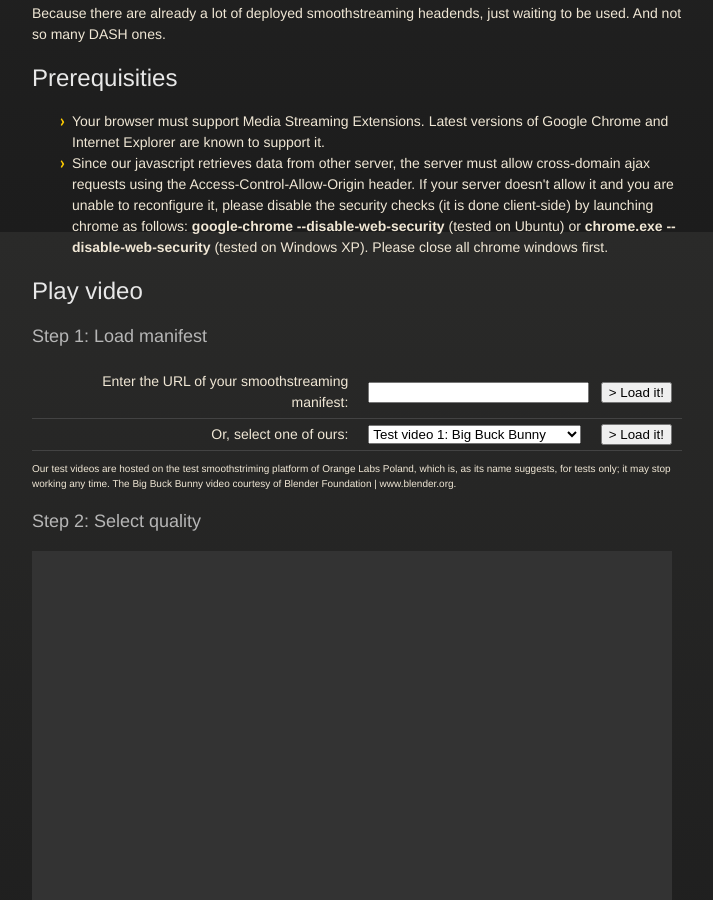
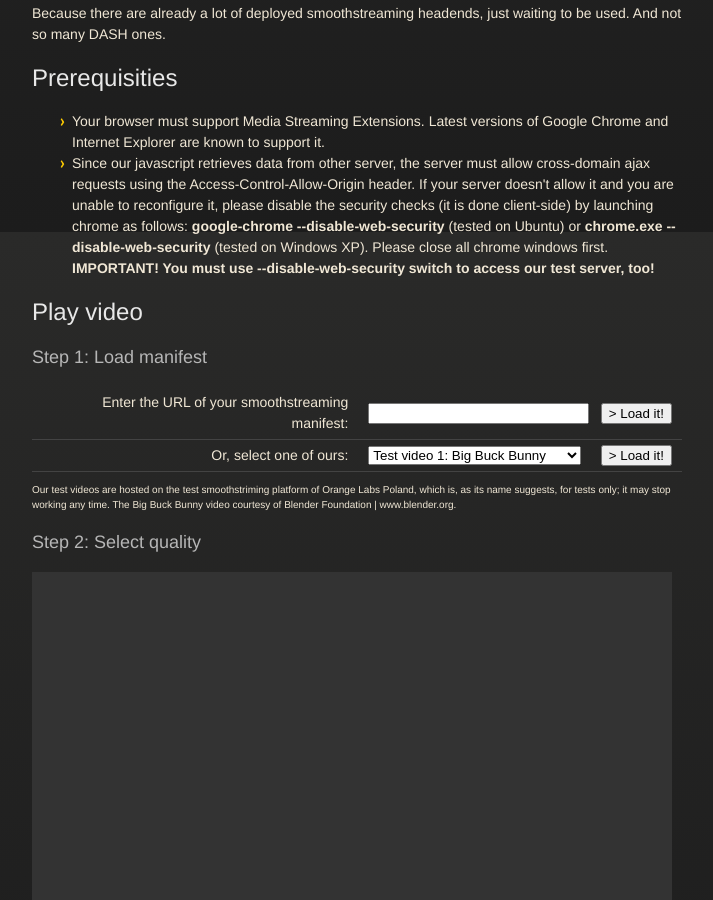
Before and after one commit to ppietrak/ppietrak.github.com, a Jekyll site: the page built from _posts/2013-10-30-pure-html5-smoothstreaming-player.html, in a window 1280 px wide and 900 px high, scrolled down 668 px. Shown: the whole window, without its empty margins (283-996 px from the left). Built offline with Jekyll 4.4.1, drawn with Linux system fonts in a browser that asks for light colours; nearby versions of some CDN libraries.

Commit message:
notice added

```diff
--- a/_posts/2013-10-30-pure-html5-smoothstreaming-player.html
+++ b/_posts/2013-10-30-pure-html5-smoothstreaming-player.html
@@ -36,6 +36,7 @@ Because there are already a lot of deployed smoothstreaming headends, just waiti
 <ul>
 <li>Your browser must support Media Streaming Extensions. Latest versions of Google Chrome and Internet Explorer are known to support it.</li>
 <li>Since our javascript retrieves data from other server, the server must allow cross-domain ajax requests using the Access-Control-Allow-Origin header. If your server doesn't allow it and you are unable to reconfigure it, please disable the security checks (it is done client-side) by launching chrome as follows: <b>google-chrome --disable-web-security</b> (tested on Ubuntu) or <b>chrome.exe --disable-web-security</b> (tested on Windows XP). Please close all chrome windows first.</li>
+<b>IMPORTANT! You must use --disable-web-security switch to access our test server, too!</b>
 </ul>
 
 <h2>Play video</h2>
```
